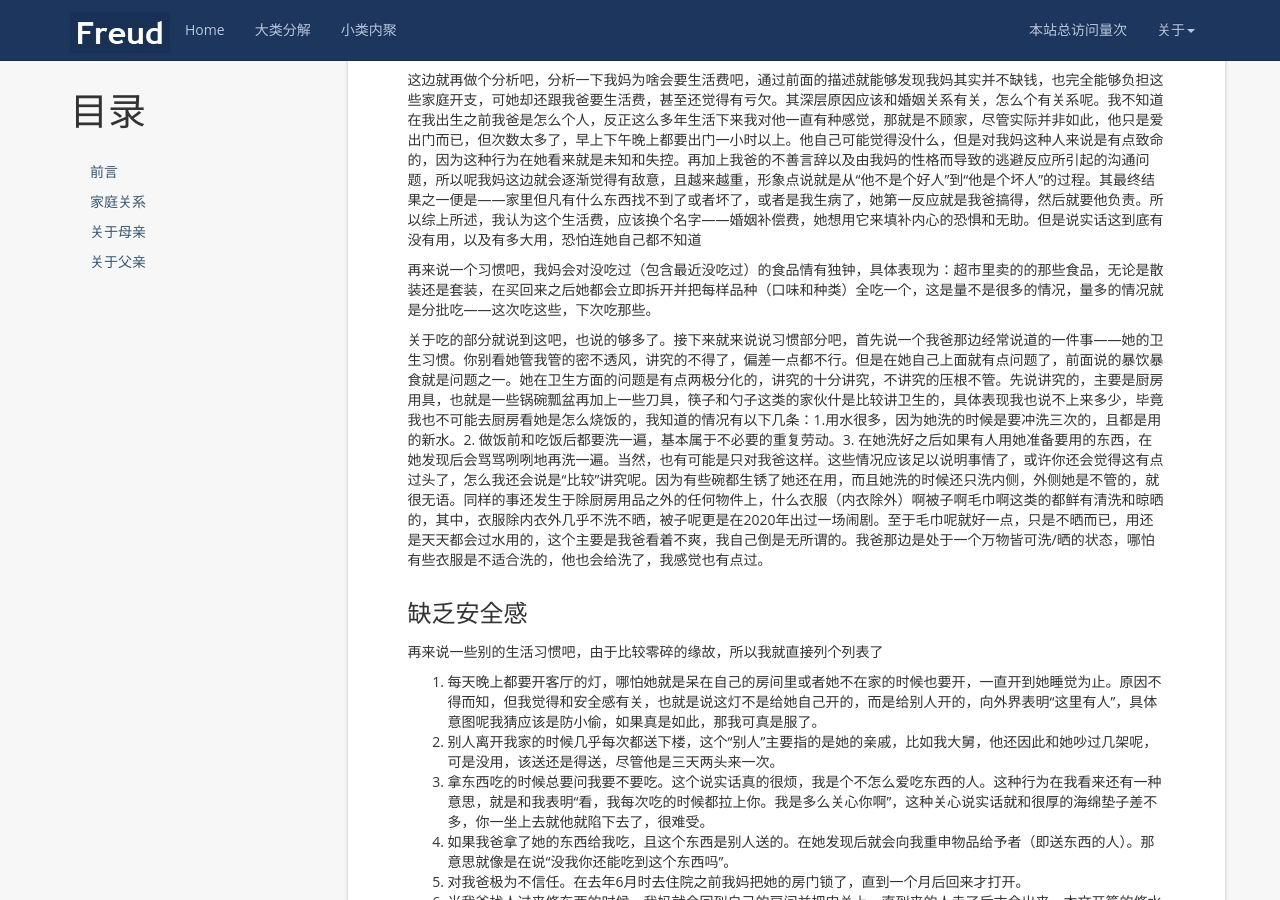
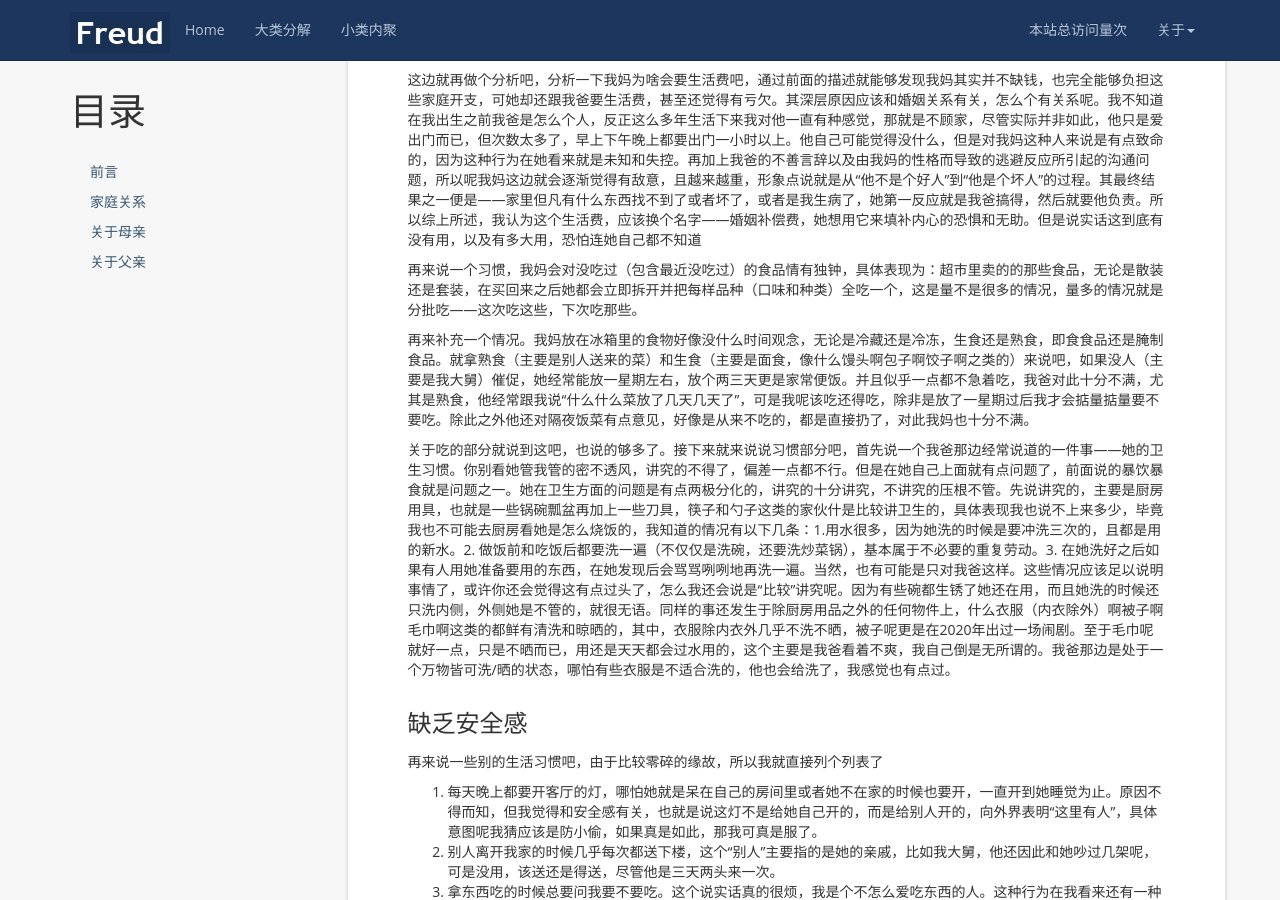
Before and after one commit to kljzndx/My-Blog, a Jekyll site: the page built from _posts/2022-11-23-细说家庭关系.md, in a window 1280 px wide and 900 px high, scrolled down 5334 px. Built offline with Jekyll 4.4.1, drawn with Linux system fonts in a browser that asks for light colours; nearby versions of some CDN libraries; comment, search, counter and statistics services are not loaded.

Commit message:
写作进度同步---补充冰箱食物情况说明

```diff
--- a/_posts/2022-11-23-细说家庭关系.md
+++ b/_posts/2022-11-23-细说家庭关系.md
@@ -116,9 +116,11 @@ ok，我妈的身体已经介绍完了，由于我爸的身体没这么奇葩，
 
 这边就再做个分析吧，分析一下我妈为啥会要生活费吧，通过前面的描述就能够发现我妈其实并不缺钱，也完全能够负担这些家庭开支，可她却还跟我爸要生活费，甚至还觉得有亏欠。其深层原因应该和婚姻关系有关，怎么个有关系呢。我不知道在我出生之前我爸是怎么个人，反正这么多年生活下来我对他一直有种感觉，那就是不顾家，尽管实际并非如此，他只是爱出门而已，但次数太多了，早上下午晚上都要出门一小时以上。他自己可能觉得没什么，但是对我妈这种人来说是有点致命的，因为这种行为在她看来就是未知和失控。再加上我爸的不善言辞以及由我妈的性格而导致的逃避反应所引起的沟通问题，所以呢我妈这边就会逐渐觉得有敌意，且越来越重，形象点说就是从“他不是个好人”到“他是个坏人”的过程。其最终结果之一便是——家里但凡有什么东西找不到了或者坏了，或者是我生病了，她第一反应就是我爸搞得，然后就要他负责。所以综上所述，我认为这个生活费，应该换个名字——婚姻补偿费，她想用它来填补内心的恐惧和无助。但是说实话这到底有没有用，以及有多大用，恐怕连她自己都不知道
 
-再来说一个习惯吧，我妈会对没吃过（包含最近没吃过）的食品情有独钟，具体表现为：超市里卖的的那些食品，无论是散装还是套装，在买回来之后她都会立即拆开并把每样品种（口味和种类）全吃一个，这是量不是很多的情况，量多的情况就是分批吃——这次吃这些，下次吃那些。
+再来说一个习惯，我妈会对没吃过（包含最近没吃过）的食品情有独钟，具体表现为：超市里卖的的那些食品，无论是散装还是套装，在买回来之后她都会立即拆开并把每样品种（口味和种类）全吃一个，这是量不是很多的情况，量多的情况就是分批吃——这次吃这些，下次吃那些。
 
-关于吃的部分就说到这吧，也说的够多了。接下来就来说说习惯部分吧，首先说一个我爸那边经常说道的一件事——她的卫生习惯。你别看她管我管的密不透风，讲究的不得了，偏差一点都不行。但是在她自己上面就有点问题了，前面说的暴饮暴食就是问题之一。她在卫生方面的问题是有点两极分化的，讲究的十分讲究，不讲究的压根不管。先说讲究的，主要是厨房用具，也就是一些锅碗瓢盆再加上一些刀具，筷子和勺子这类的家伙什是比较讲卫生的，具体表现我也说不上来多少，毕竟我也不可能去厨房看她是怎么烧饭的，我知道的情况有以下几条：1.用水很多，因为她洗的时候是要冲洗三次的，且都是用的新水。2. 做饭前和吃饭后都要洗一遍，基本属于不必要的重复劳动。3. 在她洗好之后如果有人用她准备要用的东西，在她发现后会骂骂咧咧地再洗一遍。当然，也有可能是只对我爸这样。这些情况应该足以说明事情了，或许你还会觉得这有点过头了，怎么我还会说是“比较”讲究呢。因为有些碗都生锈了她还在用，而且她洗的时候还只洗内侧，外侧她是不管的，就很无语。同样的事还发生于除厨房用品之外的任何物件上，什么衣服（内衣除外）啊被子啊毛巾啊这类的都鲜有清洗和晾晒的，其中，衣服除内衣外几乎不洗不晒，被子呢更是在2020年出过一场闹剧。至于毛巾呢就好一点，只是不晒而已，用还是天天都会过水用的，这个主要是我爸看着不爽，我自己倒是无所谓的。我爸那边是处于一个万物皆可洗/晒的状态，哪怕有些衣服是不适合洗的，他也会给洗了，我感觉也有点过。
+再来补充一个情况。我妈放在冰箱里的食物好像没什么时间观念，无论是冷藏还是冷冻，生食还是熟食，即食食品还是腌制食品。就拿熟食（主要是别人送来的菜）和生食（主要是面食，像什么馒头啊包子啊饺子啊之类的）来说吧，如果没人（主要是我大舅）催促，她经常能放一星期左右，放个两三天更是家常便饭。并且似乎一点都不急着吃，我爸对此十分不满，尤其是熟食，他经常跟我说“什么什么菜放了几天几天了”，可是我呢该吃还得吃，除非是放了一星期过后我才会掂量掂量要不要吃。除此之外他还对隔夜饭菜有点意见，好像是从来不吃的，都是直接扔了，对此我妈也十分不满。
+
+关于吃的部分就说到这吧，也说的够多了。接下来就来说说习惯部分吧，首先说一个我爸那边经常说道的一件事——她的卫生习惯。你别看她管我管的密不透风，讲究的不得了，偏差一点都不行。但是在她自己上面就有点问题了，前面说的暴饮暴食就是问题之一。她在卫生方面的问题是有点两极分化的，讲究的十分讲究，不讲究的压根不管。先说讲究的，主要是厨房用具，也就是一些锅碗瓢盆再加上一些刀具，筷子和勺子这类的家伙什是比较讲卫生的，具体表现我也说不上来多少，毕竟我也不可能去厨房看她是怎么烧饭的，我知道的情况有以下几条：1.用水很多，因为她洗的时候是要冲洗三次的，且都是用的新水。2. 做饭前和吃饭后都要洗一遍（不仅仅是洗碗，还要洗炒菜锅），基本属于不必要的重复劳动。3. 在她洗好之后如果有人用她准备要用的东西，在她发现后会骂骂咧咧地再洗一遍。当然，也有可能是只对我爸这样。这些情况应该足以说明事情了，或许你还会觉得这有点过头了，怎么我还会说是“比较”讲究呢。因为有些碗都生锈了她还在用，而且她洗的时候还只洗内侧，外侧她是不管的，就很无语。同样的事还发生于除厨房用品之外的任何物件上，什么衣服（内衣除外）啊被子啊毛巾啊这类的都鲜有清洗和晾晒的，其中，衣服除内衣外几乎不洗不晒，被子呢更是在2020年出过一场闹剧。至于毛巾呢就好一点，只是不晒而已，用还是天天都会过水用的，这个主要是我爸看着不爽，我自己倒是无所谓的。我爸那边是处于一个万物皆可洗/晒的状态，哪怕有些衣服是不适合洗的，他也会给洗了，我感觉也有点过。
 
 ### 缺乏安全感
 
```
